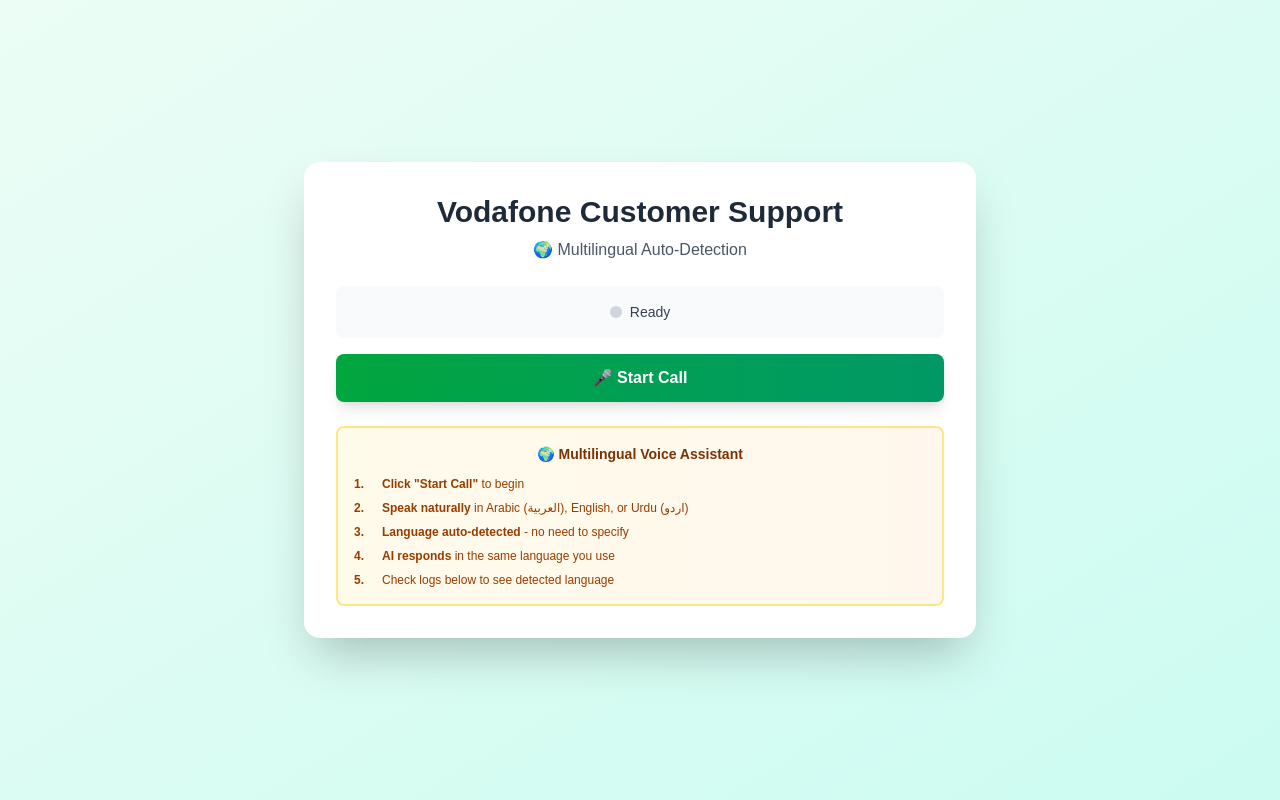
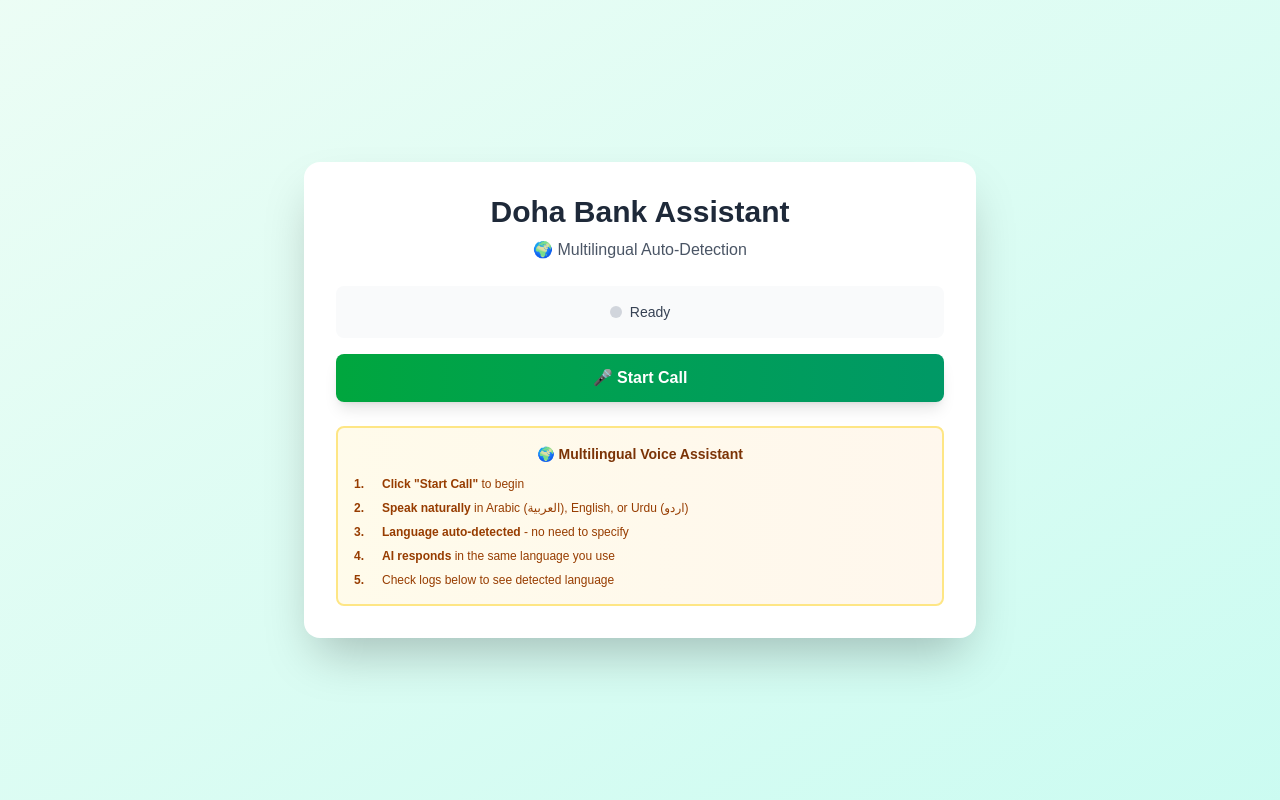
Before and after one commit to Huma-Sheikh/personal-portfolio, a Next.js app: page / in a window 1280 px wide. Built offline with nearby package versions, Linux system fonts and the light colour scheme.

Commit message:
Made Multilingual

```diff
--- a/app/page.tsx
+++ b/app/page.tsx
@@ -273,7 +273,7 @@
     <div className="min-h-screen flex items-center justify-center bg-gradient-to-br from-emerald-50 to-teal-100 p-4">
       <div className="bg-white p-8 rounded-2xl shadow-2xl max-w-2xl w-full">
         <h1 className="text-3xl font-bold text-gray-800 mb-2 text-center">
-          Vodafone Customer Support
+          Doha Bank Assistant
         </h1>
         <p className="text-gray-600 text-center mb-6">
           🌍 Multilingual Auto-Detection
```
